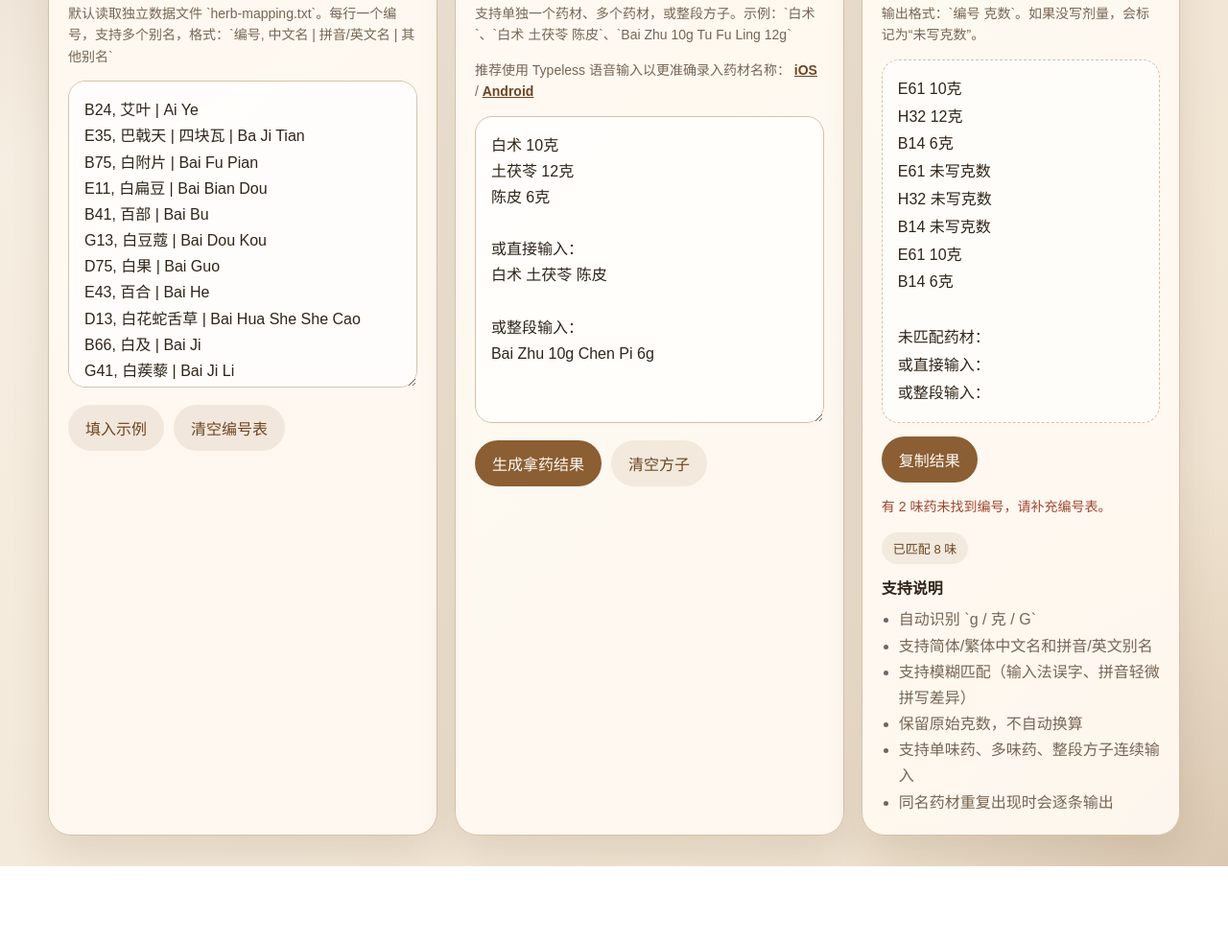
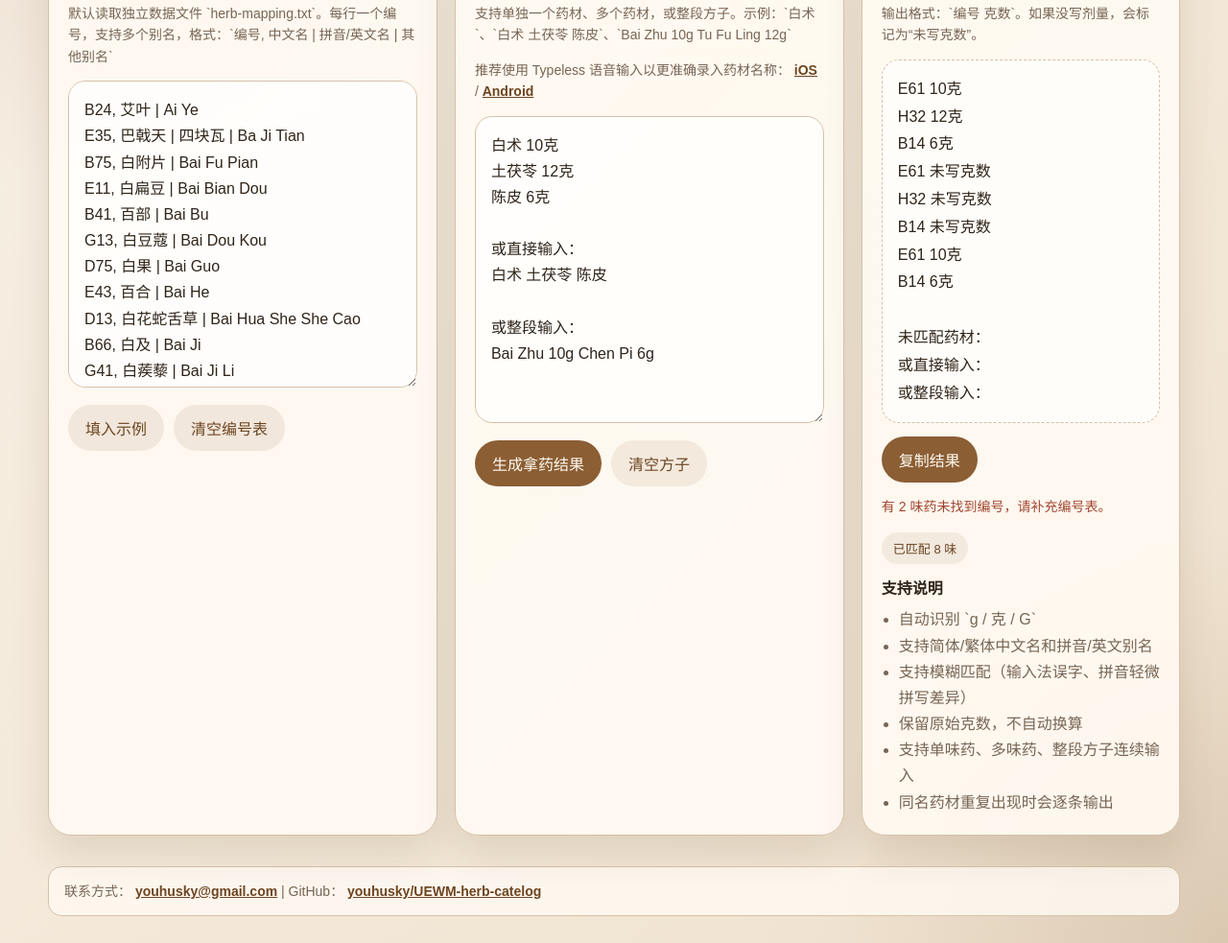
Before and after one commit to youhusky/UEWM-herb-catelog, a plain HTML site: page index.html in a window 1280 px wide. Shown: the part 329-1312 px from the top of the page at 96% size. Before the commit the page ends 1232 px from the top, so only its background shows below. Drawn offline with Linux system fonts and the light colour scheme.

Commit message:
Add contact info to footer and README

```diff
--- a/index.html
+++ b/index.html
@@ -72,6 +72,15 @@
         </article>
       </section>
     </main>
+    <footer class="footer shell">
+      <p class="footer-text">
+        联系方式：
+        <a href="mailto:youhusky@gmail.com">youhusky@gmail.com</a>
+        |
+        GitHub：
+        <a href="https://github.com/youhusky/UEWM-herb-catelog" target="_blank" rel="noopener noreferrer">youhusky/UEWM-herb-catelog</a>
+      </p>
+    </footer>
     <script type="module" src="./app.js"></script>
   </body>
 </html>
--- a/styles.css
+++ b/styles.css
@@ -204,3 +204,24 @@
           min-height: 220px;
         }
       }
+
+      .footer {
+        margin-top: 18px;
+        margin-bottom: 28px;
+      }
+
+      .footer-text {
+        margin: 0;
+        padding: 14px 16px;
+        border: 1px solid var(--line);
+        border-radius: 14px;
+        background: rgba(255, 250, 242, 0.85);
+        color: var(--muted);
+        font-size: 14px;
+        line-height: 1.6;
+      }
+
+      .footer-text a {
+        color: var(--accent-strong);
+        font-weight: 600;
+      }
```
Also changed, not shown: README.md.
